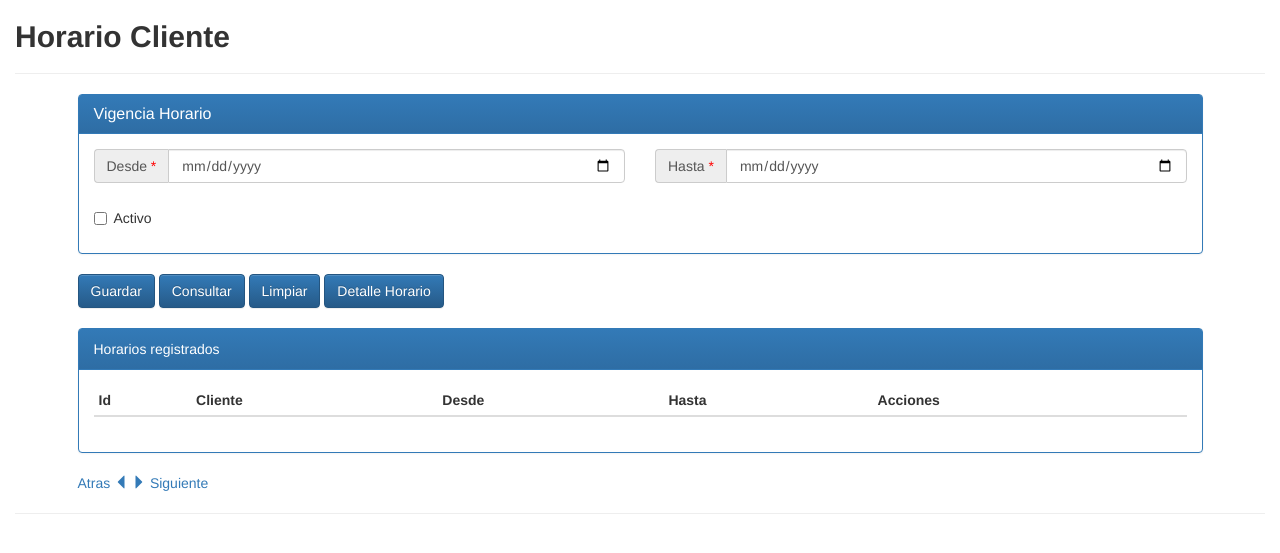
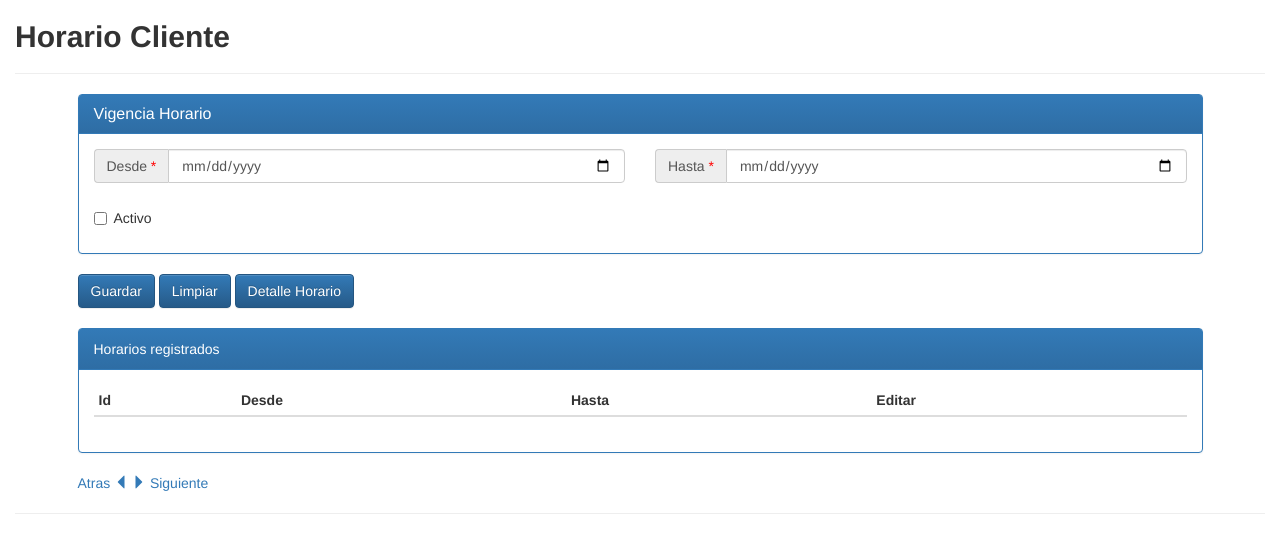
Before and after one commit to Dev-Juniors/Malla_Turnos, a PHP site: page /PAGES/HorarioCliente.php?cliente=1 in a window 1280 px wide. Shown: the top 553 px of the page. Run offline with PHP 8.4, Linux system fonts and the light colour scheme; lists and menus that the app fills with data are empty.

Commit message:
Se actualiza interfaz de Horario Cliente

```diff
--- a/Malla_Turnos/PAGES/Cliente.php
+++ b/Malla_Turnos/PAGES/Cliente.php
@@ -90,7 +90,7 @@
 									<th>Id</th>
 									<th>Nombre</th>
 									<th>Nit</th>
-									<th>Acciones</th>
+									<th>Editar</th>
 								</tr>
 							</thead>
 							<tbody id="tbody"></tbody>
--- a/Malla_Turnos/PAGES/HorarioCliente.php
+++ b/Malla_Turnos/PAGES/HorarioCliente.php
@@ -48,7 +48,6 @@
 									<input type="date"
 										class="form-control validate[required,past[#txtHasta]]"
 										id="txtDesde" name="txtDesde" required>
-									<!-- 										<div class="input-group-addon">.00</div> -->
 								</div>
 							</div>
 						</div>
@@ -61,7 +60,6 @@
 									<input type="date"
 										class="form-control validate[required,future[#txtDesde]]"
 										id="txtHasta" name="txtHasta" required>
-									<!-- 										<div class="input-group-addon">.00</div> -->
 								</div>
 							</div>
 						</div>
@@ -219,7 +217,6 @@
 				</div>
 			</div>
 			<button type="button" id="btnGuardar" class="btn btn-primary">Guardar</button>
-			<button type="button" id="btnConsultar" class="btn btn-primary">Consultar</button>
 			<button type="button" id="btnLimpiar" class="btn btn-primary">Limpiar</button>
 			<button type="button" id="btnHorario" class="btn btn-primary"
 				 data-toggle="modal" data-target="#modalHorario">Detalle
@@ -233,10 +230,9 @@
 							<thead>
 								<tr>
 									<th>Id</th>
-									<th>Cliente</th>
 									<th>Desde</th>
 									<th>Hasta</th>
-									<th>Acciones</th>
+									<th>Editar</th>
 								</tr>
 							</thead>
 							<tbody id="tbody"></tbody>
--- a/Malla_Turnos/SCRIPTS/PAGES/cliente.js
+++ b/Malla_Turnos/SCRIPTS/PAGES/cliente.js
@@ -26,6 +26,7 @@ $(document).on('click', '#btnGuardar', function() {
 	}
 });
 $(document).on('click', '#btnConsultar', function() {
+	$('#form_cliente').validationEngine('hideAll');
 	if (msgCarga) {
 		msn_load("Buscando", "Estamos consultando la información, por favor espere.");
 	}
@@ -45,6 +46,7 @@ $(document).on('click', '#btnConsultar', function() {
 });
 
 $(document).on('click', '#btnLimpiar', function() {
+	$('#form_cliente').validationEngine('hideAll');
 	limpiar();
 });
 
@@ -88,6 +90,7 @@ var cargarTabla = function(jsonData) {
 };
 
 var detalle = function(pos) {
+	$('#form_cliente').validationEngine('hideAll');
     var cliente = dataList[pos];
     $("#txtId").val(cliente.id);
     $("#txtNombre").val(cliente.nombre);
```
